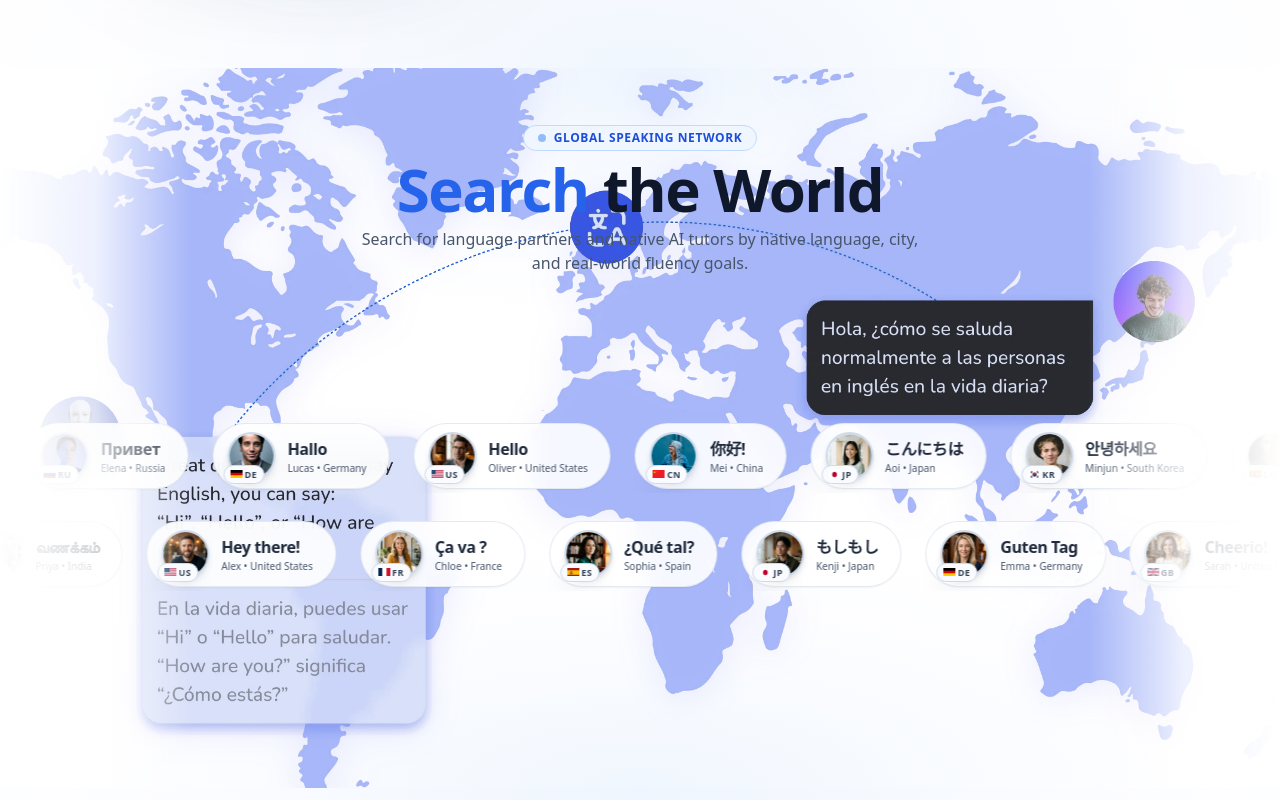
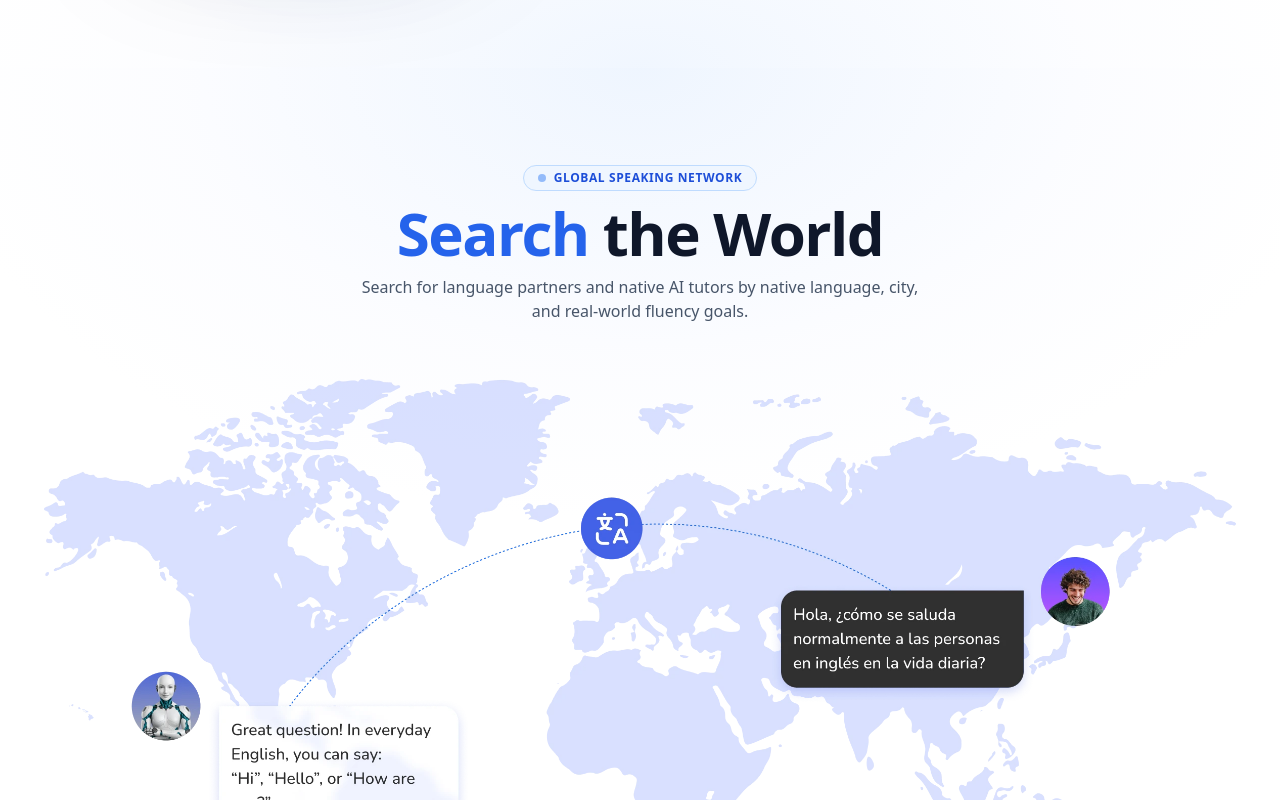
Before and after one commit to janiya2/speakflow-hybrid-ai, a Next.js app in the folder web-app/: page /landing in a window 1280 px wide. Shown: the part 5940-6740 px from the top of the page. Built offline with nearby package versions, Linux system fonts and the light colour scheme.

Commit message:
fix: reorder Search the World into top heading, middle standalone map infographic, and bottom coach slider

```diff
--- a/web-app/src/components/LandingPage.tsx
+++ b/web-app/src/components/LandingPage.tsx
@@ -2131,33 +2131,12 @@ export default function LandingPage({
 
 
       {/* 3.5. Search the World - Dotted World Map & Bidirectional Coaches Scroller */}
-      <section id="search-the-world" className={`pt-10 sm:pt-14 pb-16 sm:pb-24 relative overflow-hidden text-center min-h-[640px] sm:min-h-[720px] flex flex-col justify-between ${
+      <section id="search-the-world" className={`py-16 sm:py-24 relative overflow-hidden text-center ${
         isLight ? "hero-bg-yaytalk-light text-slate-900" : "hero-bg-yaytalk-dark text-white"
       }`}>
-        {/* World Map Dotted Matrix Background (Vibrant, Crisp & Full Span) */}
-        <div className="absolute inset-0 flex items-center justify-center pointer-events-none z-0 overflow-hidden">
-          <div className="relative w-full max-w-[1920px] h-full min-h-[640px] sm:min-h-[720px] opacity-100 dark:opacity-40 transition-opacity">
-            <Image
-              src="/images/landing/world_map_dotted.webp"
-              alt="Global Language Network World Map"
-              fill
-              className="object-contain object-center scale-105 sm:scale-110 drop-shadow-[0_4px_16px_rgba(99,102,241,0.12)] dark:drop-shadow-none"
-              priority
-            />
-          </div>
-        </div>
-
-        {/* Edge Gradient Fade Masks */}
-        <div className={`pointer-events-none absolute left-0 top-0 bottom-0 w-24 sm:w-48 z-20 ${
-          isLight ? "bg-gradient-to-r from-white via-white/80 to-transparent" : "bg-gradient-to-r from-[#070A14] via-[#070A14]/80 to-transparent"
-        }`} />
-        <div className={`pointer-events-none absolute right-0 top-0 bottom-0 w-24 sm:w-48 z-20 ${
-          isLight ? "bg-gradient-to-l from-white via-white/80 to-transparent" : "bg-gradient-to-l from-[#070A14] via-[#070A14]/80 to-transparent"
-        }`} />
-
-        <ScrollReveal className="relative z-10 w-full" distance={32}>
-          {/* Section Header (Shifted higher up) */}
-          <div className="space-y-2 max-w-4xl mx-auto text-center px-4">
+        <ScrollReveal className="w-full space-y-10 sm:space-y-14" distance={32}>
+          {/* 1. Header (Heading + Subtitle) */}
+          <div className="space-y-3 max-w-4xl mx-auto text-center px-4">
             <div className={`inline-flex items-center gap-2 px-3.5 py-1 rounded-full text-xs font-bold tracking-wider uppercase border shadow-xs ${
               isLight
                 ? "bg-blue-50 border-blue-200 text-blue-700"
@@ -2180,9 +2159,32 @@ export default function LandingPage({
             </p>
           </div>
 
-          {/* Bidirectional Scrolling Coaches Rows (Shifted lower down so center of map is wide open) */}
-          <div className="mt-20 sm:mt-28 lg:mt-36 space-y-4 sm:space-y-6 overflow-hidden">
-            {/* ROW 1: Scrolling Left (animate-marquee) */}
+          {/* 2. Middle: Pristine World Map Infographic Graphic (Normal image in flow, NOT background!) */}
+          <div className="relative w-full max-w-[1240px] mx-auto px-4 sm:px-6 flex justify-center">
+            <div className="relative w-full overflow-hidden rounded-2xl sm:rounded-3xl">
+              <Image
+                src="/images/landing/world_map_dotted.webp"
+                alt="Global AI Language Exchange Map with AI Tutor and Student Dialogue"
+                width={2358}
+                height={1263}
+                className="w-full h-auto object-contain transition-transform duration-500 hover:scale-[1.01]"
+                priority
+              />
+            </div>
+          </div>
+
+          {/* 3. Bottom: Bidirectional Scrolling Coaches Rows with Edge Fades */}
+          <div className="relative w-full overflow-hidden pt-2 sm:pt-4">
+            {/* Edge Gradient Fade Masks */}
+            <div className={`pointer-events-none absolute left-0 top-0 bottom-0 w-24 sm:w-48 z-20 ${
+              isLight ? "bg-gradient-to-r from-white via-white/80 to-transparent" : "bg-gradient-to-r from-[#070A14] via-[#070A14]/80 to-transparent"
+            }`} />
+            <div className={`pointer-events-none absolute right-0 top-0 bottom-0 w-24 sm:w-48 z-20 ${
+              isLight ? "bg-gradient-to-l from-white via-white/80 to-transparent" : "bg-gradient-to-l from-[#070A14] via-[#070A14]/80 to-transparent"
+            }`} />
+
+            <div className="space-y-4 sm:space-y-6 overflow-hidden">
+              {/* ROW 1: Scrolling Left (animate-marquee) */}
             <div className="overflow-hidden whitespace-nowrap">
               <div className="animate-marquee flex items-center gap-4 sm:gap-6 py-1">
                 {[
@@ -2310,8 +2312,9 @@ export default function LandingPage({
               </div>
             </div>
           </div>
-        </ScrollReveal>
-      </section>
+        </div>
+      </ScrollReveal>
+    </section>
 
 {/* 11. Loved by Learners Around the World - Testimonials Showcase (Image 5 Wreaths & 4-Card Carousel) */}
       <section id="reviews" className={`py-16 sm:py-24 relative overflow-hidden text-center ${
```
Also changed, not shown: web-app/public/images/landing/world_map_dotted.webp.
